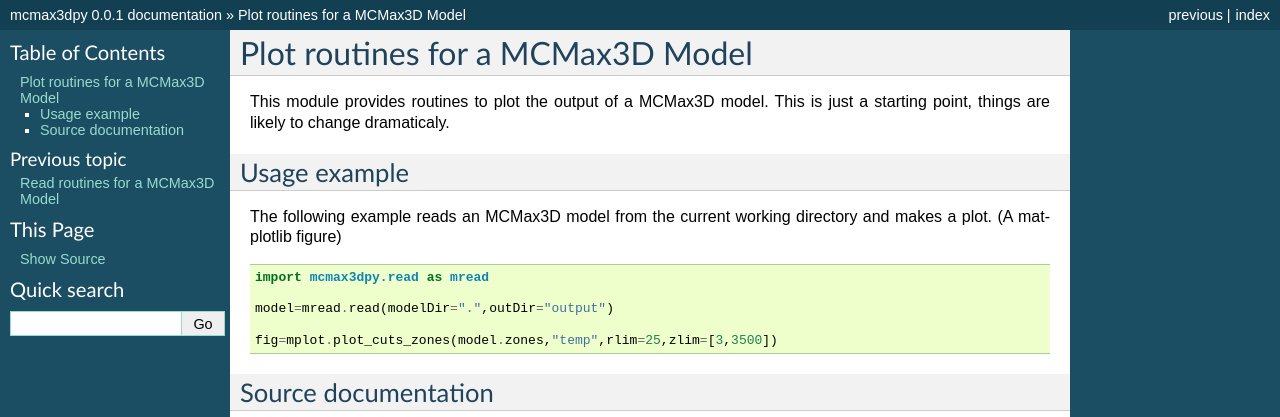
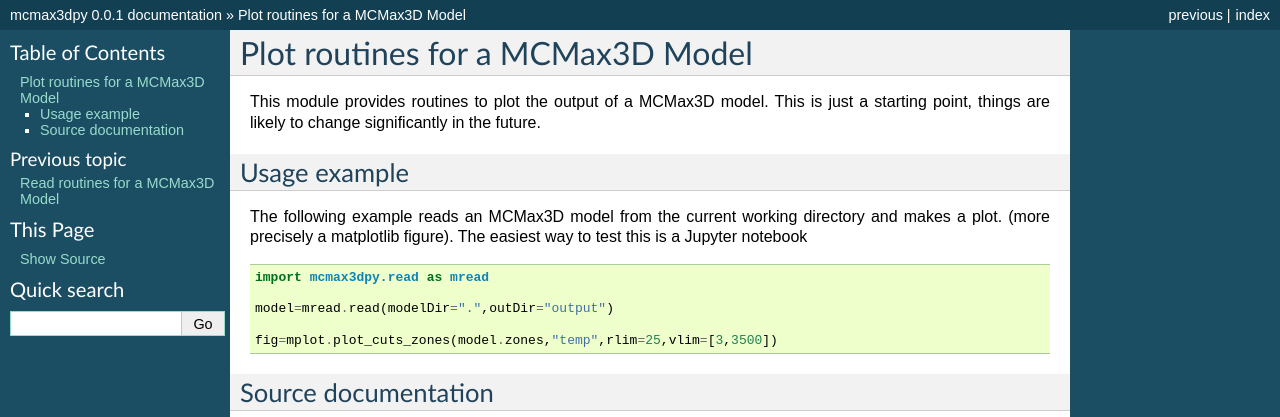
Before and after one commit to chrab/mcmax3dpy, a Sphinx documentation site: the page built from docs/plot.rst, in a window 1280 px wide, cut to the strip 0-417 px from the top of the page. Built offline with Sphinx 7.4.7, drawn with Linux system fonts in a browser that asks for light colours.

Commit message:
Updated for the docs.

```diff
--- a/docs/plot.rst
+++ b/docs/plot.rst
@@ -2,14 +2,14 @@ Plot routines for a MCMax3D Model
 *********************************
 
 This module provides routines to plot the output of a MCMax3D model.
-This is just a starting point, things are likely to change dramaticaly.
+This is just a starting point, things are likely to change significantly in the future.
 
 
 Usage example
 -------------
 
 The following example reads an MCMax3D model from the current working directory and makes a plot.
-(A matplotlib figure)
+(more precisely a matplotlib figure). The easiest way to test this is a Jupyter notebook
 
 .. code-block:: python
 
@@ -17,7 +17,7 @@ The following example reads an MCMax3D model from the current working directory
 
    model=mread.read(modelDir=".",outDir="output")
 
-   fig=mplot.plot_cuts_zones(model.zones,"temp",rlim=25,zlim=[3,3500])
+   fig=mplot.plot_cuts_zones(model.zones,"temp",rlim=25,vlim=[3,3500])
 
 
 Source documentation
```
